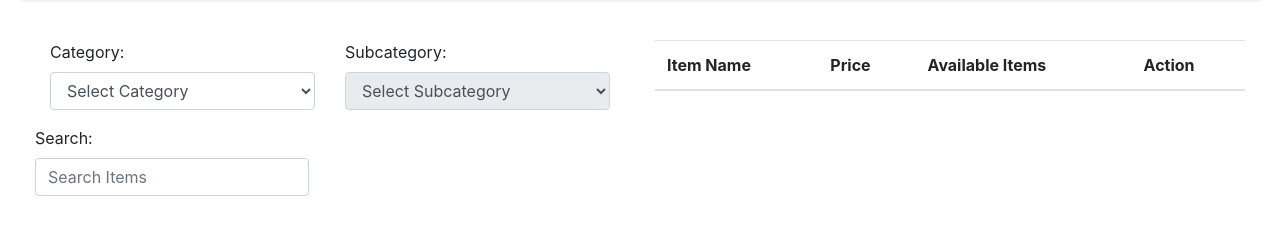
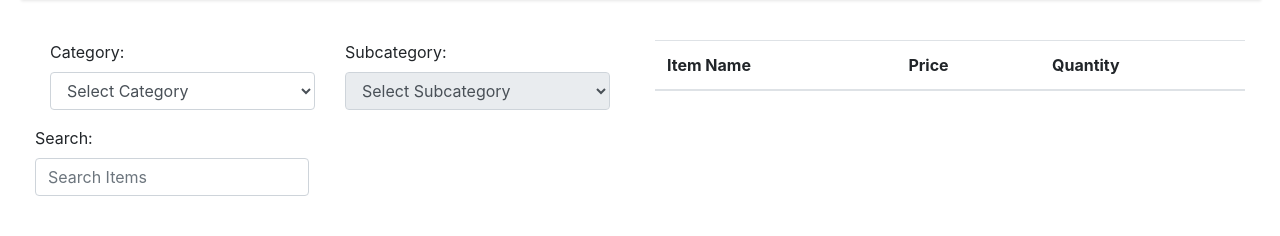
Before and after one commit to ahaduzzamanapon/inventory, a CodeIgniter app: page /inventory/index.php/item/index in a window 1280 px wide. Shown: the part 76-312 px from the top of the page. Run offline with CodeIgniter, Linux system fonts and the light colour scheme; data comes from the database, SQL or seed files in the repository; lists and menus that the app fills with data are empty.

Commit message:
update item search by apon

```diff
--- a/application/controllers/Item.php
+++ b/application/controllers/Item.php
@@ -39,7 +39,7 @@ class Item extends CI_Controller {
 		// Get subcategories for selected category
 
 		$this->db->from('items');
-		$this->db->where('itemid', $this->input->post('itemid'));
+		$this->db->where('id', $this->input->post('itemid'));
 		$query = $this->db->get();
 		$items = $query->result_array();
 
--- a/application/views/search_view.php
+++ b/application/views/search_view.php
@@ -81,18 +81,19 @@
      <div class="container-fluid ">
         <div class="row">
 
-                <table  class="table table-hover" id="item_add_table">
+        <table id="cart_table" class="table">
     <thead>
         <tr>
             <th>Item Name</th>
-
             <th>Price</th>
-                            <th>Available Items</th>
-                            <th>Action</th>
+            <th>Quantity</th>
         </tr>
     </thead>
-                    <tbody></tbody>
+    <tbody>
+        <!-- Cart items will be added here -->
+    </tbody>
 </table>
+
             </div>
           </div>
 
@@ -211,36 +212,45 @@
 			}
 		});
 
-        $('#add').click(function(){
+        $(document).on('click', '#add', function(){
     var itemid = $(this).data("custom-value");
-                consol.log(itemid);
+    var quantity1 = 1; // Set the default quantity to 1
 
     if(itemid != ''){
         $.ajax({
             url:"<?php echo base_url('item/add_item_to_cart'); ?>",
             method:"POST",
-						data:{itemid:itemid},
+            data:{itemid:itemid, quantity1:quantity1},
             dataType:"json",
             success:function(data){
                 var html = '';
+                var subtotal = 0;
                 if(data.length > 0){
                     for(var i=0; i<data.length; i++){
+                        var itemSubtotal = parseFloat(data[i].price) * parseFloat(quantity1);
+                        subtotal += itemSubtotal;
                         html += '<tr>'+
                                     '<td>'+data[i].itemname+'</td>'+
-
                                     '<td>'+data[i].price+'</td>'+
-											'<td>'+data[i].quantity+'</td>'+
-											'<td> <button data-custom-value="'+data[i].id+'" id="add" href="<?php echo base_url('add'); ?>" class="btn btn-primary">add</button>'
-
-                                            // +data[i].id+
+                                    '<td>'+
+                                        '<div class="input-group">'+
+                                            '<button class="btn btn-outline-secondary decrease-quantity" type="button">-</button>'+
+                                            '<input type="number" class="form-control quantity1" value="'+quantity1+'" readonly>'+
+                                            '<button class="btn btn-outline-secondary increase-quantity" type="button">+</button>'+
+                                        '</div>'+
                                     '</td>'+
+                                    '<td>'+itemSubtotal.toFixed(2)+'</td>'+
                                 '</tr>';
                     }
+                    html += '<tr>'+
+                                '<td colspan="3" class="text-end fw-bold">Total:</td>'+
+                                '<td class="fw-bold">'+subtotal.toFixed(2)+'</td>'+
+                            '</tr>';
                 }
                 else{
-							html += '<tr><td colspan="5">No Items found</td></tr>';
+                    html += '<tr><td colspan="4">No Items found</td></tr>';
                 }
-						$('#item_add_table tbody').html(html);
+                $('#cart_table tbody').html(html); // Replace the cart table contents with the new HTML
             }
         });
     }
@@ -249,6 +259,28 @@
     }
 });
 
+$(document).on('click', '.increase-quantity', function(){
+    var quantityInput = $(this).siblings('.quantity1');
+    var quantity1 = parseInt(quantityInput.val()) + 1;
+    quantityInput.val(quantity1);
+});
+
+$(document).on('click', '.decrease-quantity', function(){
+    var quantityInput = $(this).siblings('.quantity1');
+    var quantity1 = parseInt(quantityInput.val()) - 1;
+    if(quantity1 >= 1){
+        quantityInput.val(quantity1);
+    }
+});
+
+$(document).on('input', '.quantity1', function(){
+    var quantity1 = parseInt($(this).val());
+    if(isNaN(quantity1) || quantity1 < 1){
+        $(this).val(1);
+    }
+});
+
+
 
 
 
```
Lines whose indentation alone changed are shown as unchanged.
